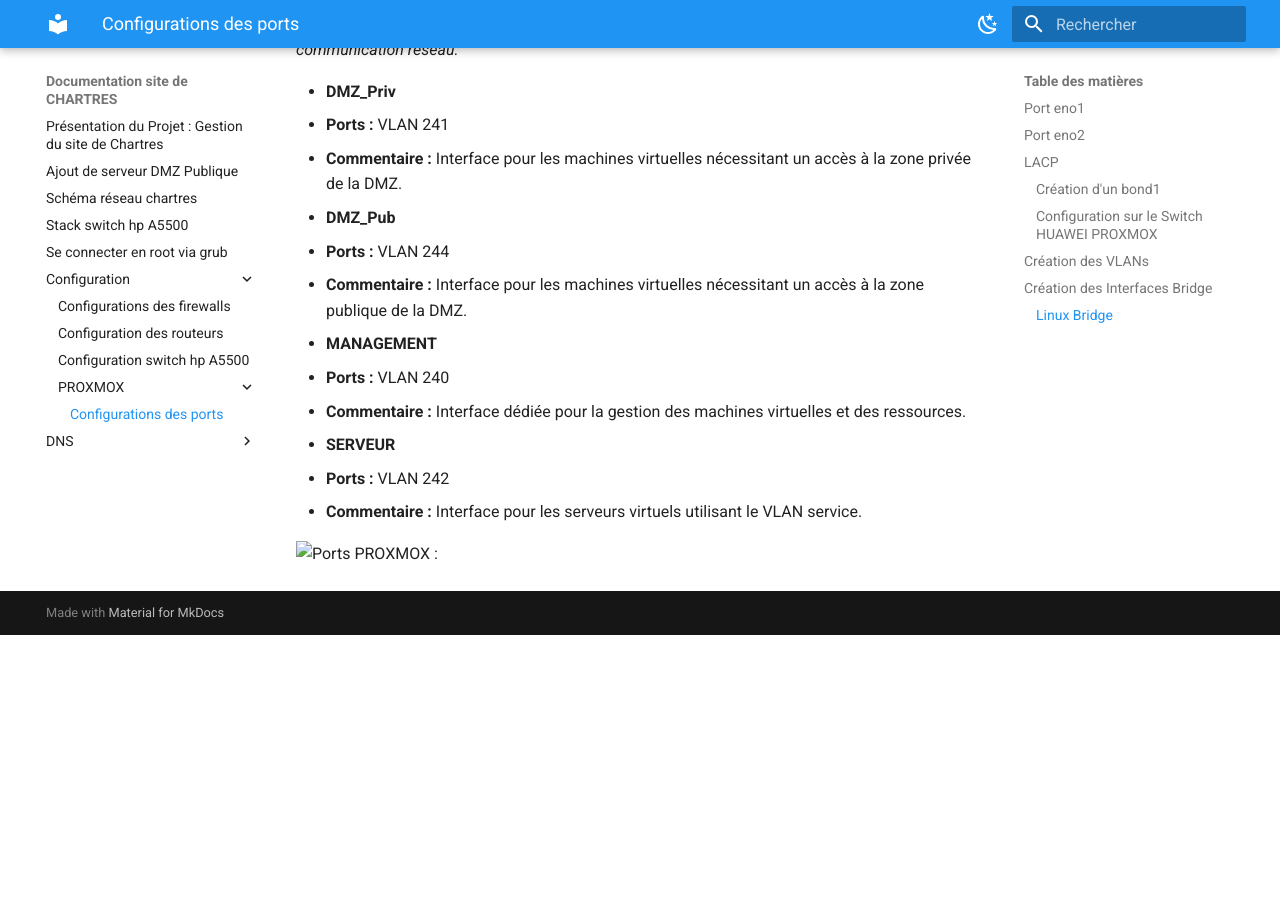
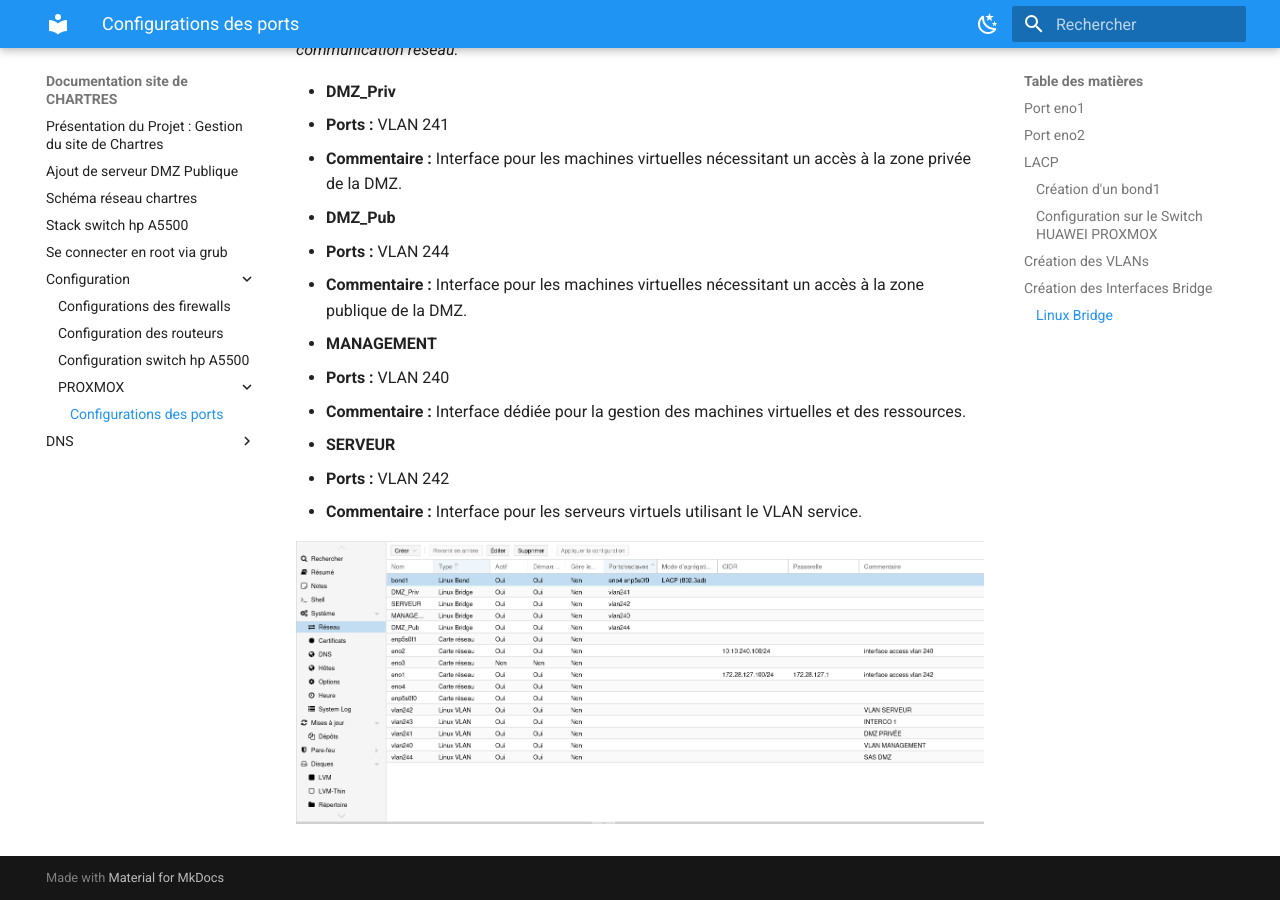
Before and after one commit to HeaZzY/Mkdocs, an MkDocs documentation site: the page built from docs/Configuration/PROXMOX/Config_Proxmox.md, in a window 1280 px wide and 900 px high, scrolled down 1375 px. Built offline with MkDocs 1.6.1 and Material for MkDocs 9.7.7, drawn with Linux system fonts in a browser that asks for light colours; before the commit the page ends 2010 px from its top, so only the background shows below that.

Commit message:
maj #3.2.2

```diff
--- a/docs/Configuration/PROXMOX/Config_Proxmox.md
+++ b/docs/Configuration/PROXMOX/Config_Proxmox.md
@@ -59,4 +59,4 @@
   - **Ports :** VLAN 242
   - **Commentaire :** Interface pour les serveurs virtuels utilisant le VLAN service.
 
-![Ports PROXMOX :](docs/images/conf_ports.png)
+![Configuration des ports](../../images/conf_ports.png)
```
